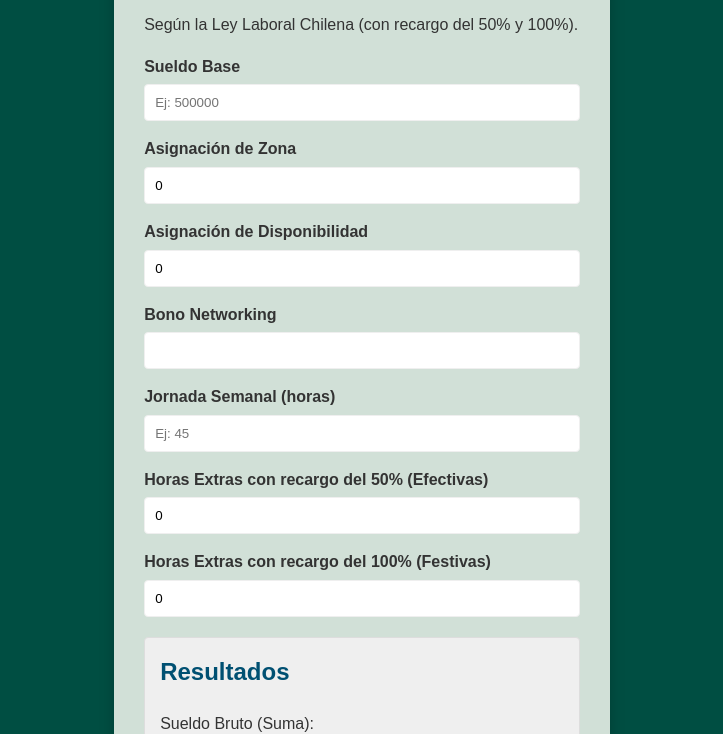
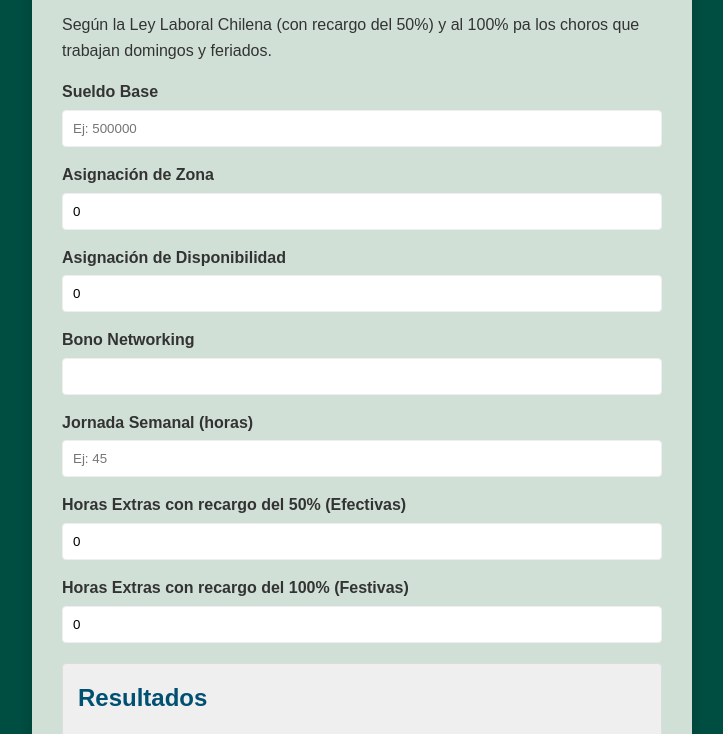
Before and after one commit to maalvarezGz/calculadoraFH, a plain HTML site: page index.html in a window 1280 px wide. Shown: the part 160-894 px from the top of the page, without its empty margins (278-1001 px from the left). Drawn offline with Linux system fonts and the light colour scheme.

```diff
--- a/index.html
+++ b/index.html
@@ -86,7 +86,7 @@
         </div>
 
         <h1>Calculadora de Horas Extras</h1>
-        <p>Según la Ley Laboral Chilena (con recargo del 50% y 100%).</p>
+        <p>Según la Ley Laboral Chilena (con recargo del 50%) y al 100% pa los choros que trabajan domingos y feriados.</p>
 
         <div class="input-group">
             <label for="sueldoBase">Sueldo Base</label>
```
